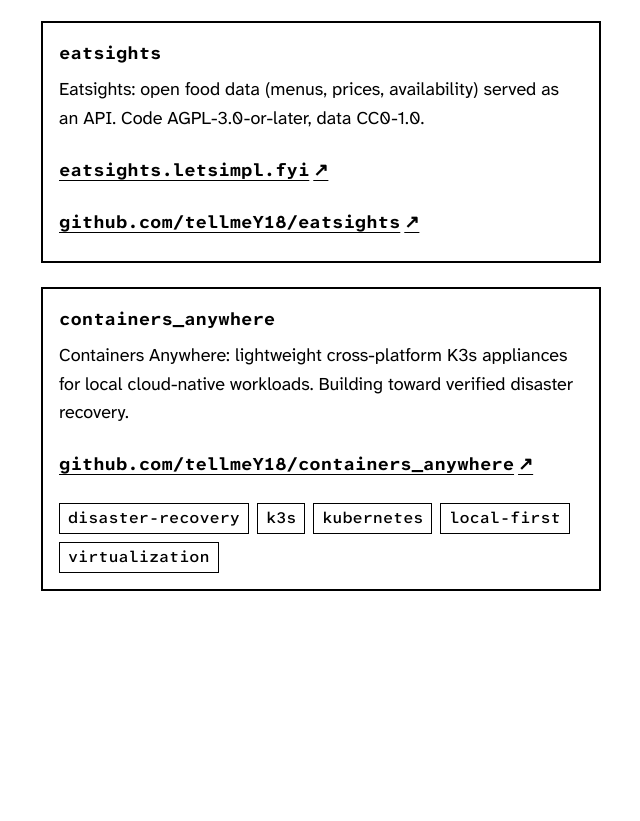
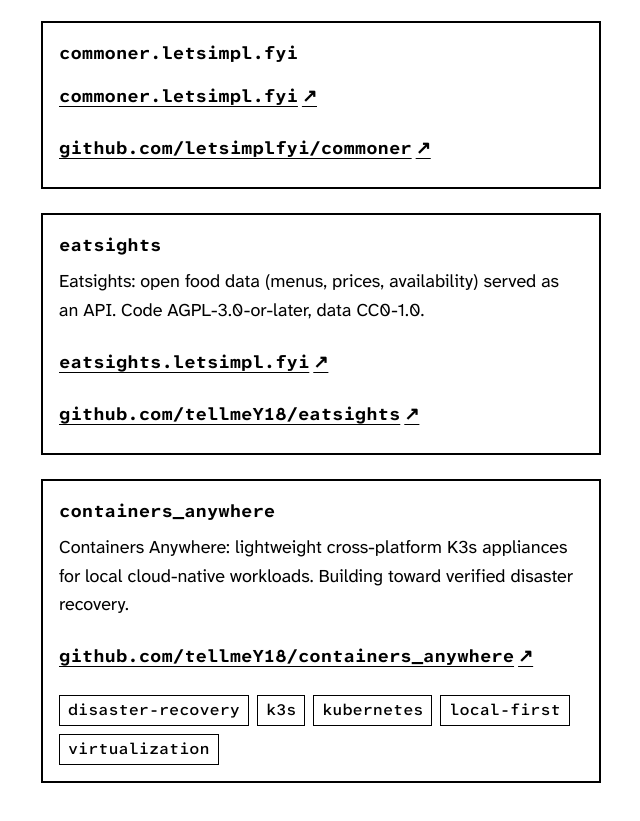
Before and after one commit to letsimplfyi/letsimpl.fyi, a plain HTML site: page public/index.html in a window 1280 px wide. Shown: the part 1742-2563 px from the top of the page, without its empty margins (319-959 px from the left). Before the commit the page ends 2445 px from the top, so only its background shows below. Drawn offline with Linux system fonts and the light colour scheme; no server answers.

Commit message:
Add commoner.letsimpl.fyi to the project list (name and links only; description awaits the founder)

```diff
--- a/public/index.html
+++ b/public/index.html
@@ -89,6 +89,14 @@
       </ul>
     </article>
     <article class="ls-card">
+      <h3>commoner.letsimpl.fyi</h3>
+      <!-- COPY: commoner description (founder). Awaiting the founder's text. -->
+      <ul class="ls-links">
+        <li><a class="ls-out" href="https://commoner.letsimpl.fyi">commoner.letsimpl.fyi</a></li>
+        <li><a class="ls-out" href="https://github.com/letsimplfyi/commoner">github.com/letsimplfyi/commoner</a></li>
+      </ul>
+    </article>
+    <article class="ls-card">
       <h3>eatsights</h3>
       <p class="ls-prose">Eatsights: open food data (menus, prices, availability) served as an API. Code AGPL-3.0-or-later, data CC0-1.0.</p>
       <ul class="ls-links">
```
Also changed, not shown: 1 other file.
